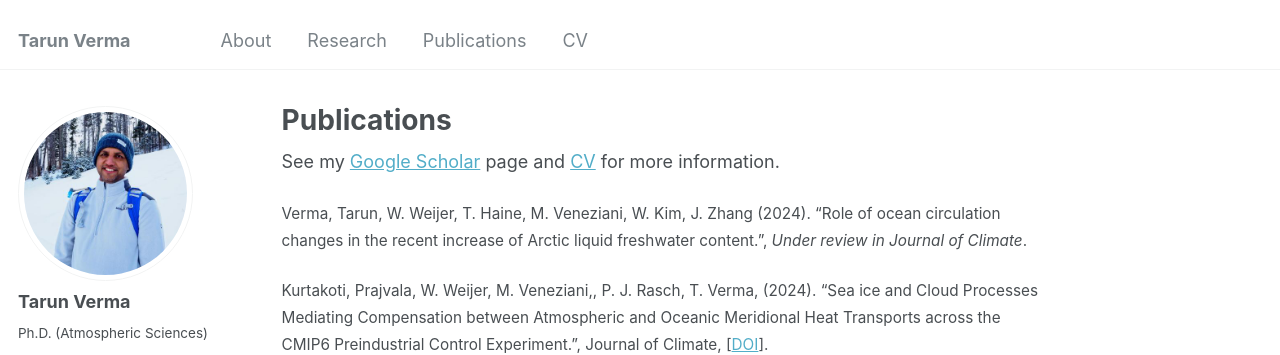
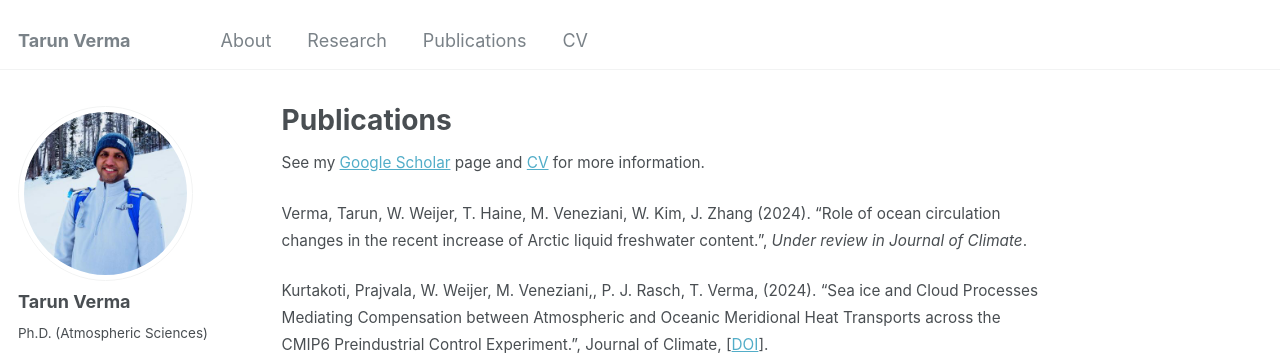
Before and after one commit to shiprock-1583/shiprock-1583.github.io, a Jekyll site: the page built from _pages/publications.md, in a window 1280 px wide. Shown: the top 355 px of the page. Built offline with Jekyll 4.4.1, drawn with Linux system fonts in a browser that asks for light colours; some web fonts are replaced.

Commit message:
Update publications.md

```diff
--- a/_pages/publications.md
+++ b/_pages/publications.md
@@ -7,7 +7,7 @@ author_profile: true
 
 {% include base_path %}
 
-See my [Google Scholar](https://scholar.google.com/citations?user=axe4WfMAAAAJ&hl=en&oi=ao) page and [CV](https://shiprock-1583.github.io/files/CV.pdf) for more information.
+<span style="font-size:0.85em;"> See my [Google Scholar](https://scholar.google.com/citations?user=axe4WfMAAAAJ&hl=en&oi=ao) page and [CV](https://shiprock-1583.github.io/files/CV.pdf) for more information.</span>
 
 <span style="font-size:0.85em;"> Verma, Tarun, W. Weijer, T. Haine, M. Veneziani, W. Kim, J. Zhang (2024). "Role of ocean circulation changes in the recent increase of Arctic liquid freshwater content.", *Under review in Journal of Climate*. </span>
 
```
